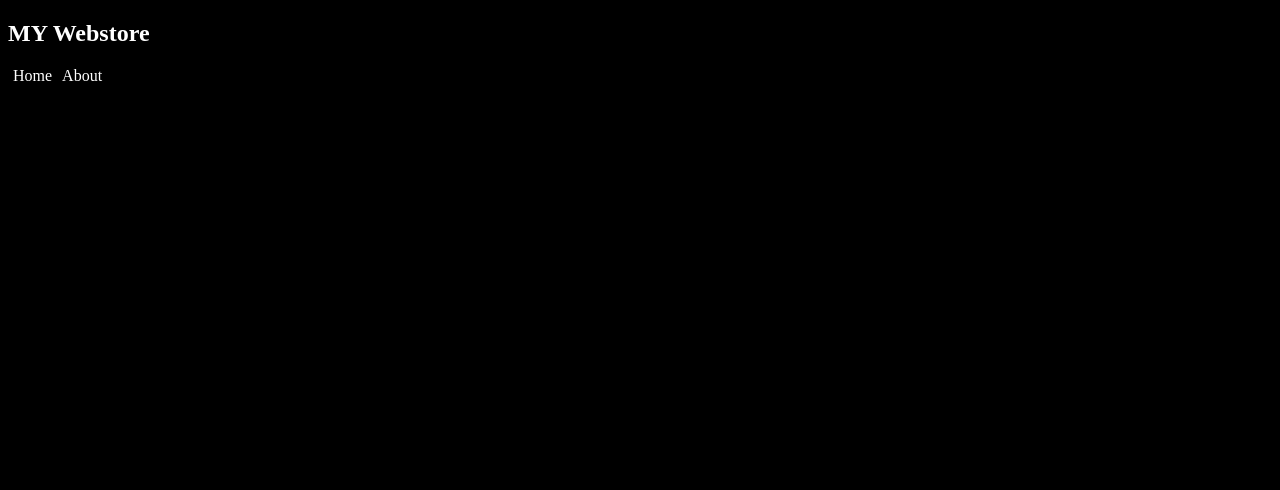
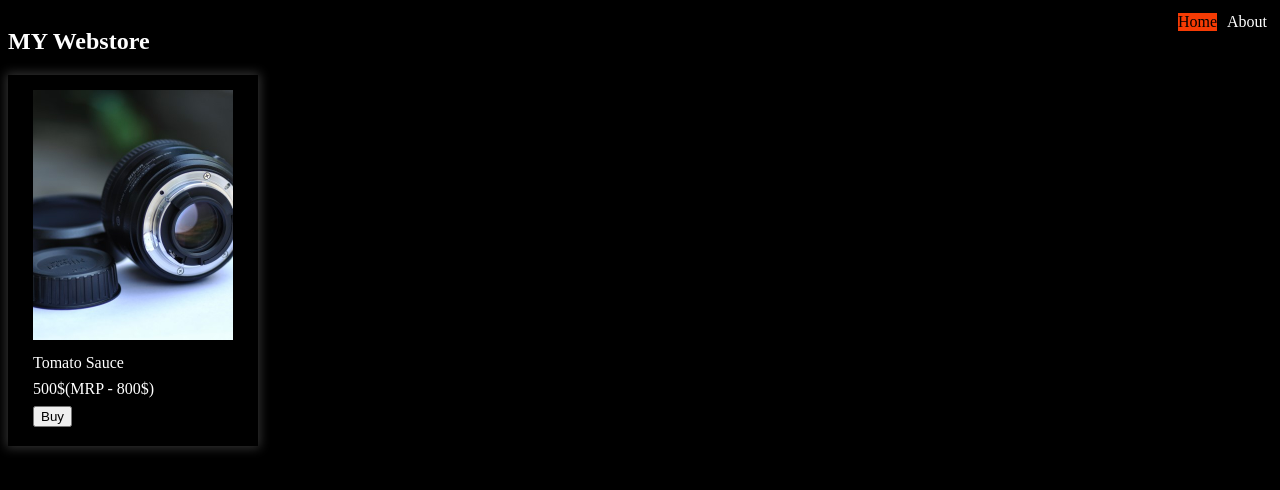
Before and after one commit to sauravk7077/shopApp, a React (Create React App) app: page / in a window 1280 px wide. Shown: the top 490 px of the page. Built offline with nearby package versions, Linux system fonts and the light colour scheme.

Commit message:
added dummy item

```diff
--- a/src/App.js
+++ b/src/App.js
@@ -1,19 +1,22 @@
 import React from 'react';
 import Header from "./components/Header";
 import About from "./components/About";
+import Home from "./components/Home";
 import {BrowserRouter, Route} from "react-router-dom";
-import Bounce from "react-reveal/Bounce";
 
-function App() {
+class App extends React.Component {
+  render() {
     return (
       <BrowserRouter>
         <div className="App">
           <Header/>
+          <Route path='/' component={Home} exact/>
           <Route path="/about" component={About}/>
         </div>
       </BrowserRouter>
 
     );
   }
+}
 
 export default App;
--- a/src/components/About.js
+++ b/src/components/About.js
@@ -6,7 +6,7 @@ function About() {
         <div>
             <Fade>
                 <h2>About</h2>
-                <p>We are webstore. We sell everything from Cakes to OLED TV's. Welcome to our store</p>
+                <p>We are webstore. We sell everything from Cakes to OLED TV's. Welcome to our store.</p>
             </Fade>
         </div>
     )
--- a/src/components/Header.js
+++ b/src/components/Header.js
@@ -1,5 +1,5 @@
 import React from "react";
-import {Link, useLocation } from "react-router-dom";
+import {NavLink, useLocation } from "react-router-dom";
 
 function Header() {
     const loc = useLocation;
@@ -9,10 +9,10 @@ function Header() {
                 <div id='logo'>
                     <h2>MY Webstore</h2>
                 </div>
-                <div>
-                    <Link className="link" to="/">Home</Link>
-                    <Link className="link" to="/about">About</Link>
-                </div>
+                <nav>
+                    <NavLink className="link" to="/" exact>Home</NavLink>
+                    <NavLink className="link" to="/about">About</NavLink>
+                </nav>
             </header>
     )
 }
--- /dev/null
+++ b/src/components/Home.js
@@ -0,0 +1,12 @@
+import React from "react";
+import Item from "./Item";
+
+function Home() {
+    return (
+        <div id="home">
+            <Item></Item>
+        </div>
+    )
+}
+
+export default Home;
--- /dev/null
+++ b/src/components/Item.js
@@ -0,0 +1,24 @@
+import React from "react";
+
+
+function Item(props) {
+    return (
+        <div className="item">
+            <div className="image">
+                <img src="img/cam.jpg" alt="Tomato Sauce" loading='lazy'/>
+            </div>
+            <div className="details">
+                <div className="head">Tomato Sauce</div>
+                <div >
+                    <span>
+                    <p>500$</p>
+                    <p>(MRP - 800$)</p>
+                    </span>
+                </div>
+                <button>Buy</button>
+            </div>
+        </div>
+    )
+}
+
+export default Item;
--- a/src/index.sass
+++ b/src/index.sass
@@ -1,6 +1,12 @@
 $white: #fff
 $main: #F53B04
 $bg: #000
+
+@mixin centered-flex($j:center, $a:flex-start)
+  display: flex
+  align-items: $a
+  justify-content: $j
+
 
 body
   background: $bg
@@ -10,6 +16,16 @@ body
 a
   text-decoration: none
 
+p
+  display: inline
+
+header
+  @include centered-flex(space-between)
+  nav
+    @include centered-flex()
+
+
+
 .link
   color: $white
   font-size: 1em
@@ -17,3 +33,35 @@ a
   &:hover
     background: $main
     color: $bg
+
+.link.active
+  background: $main
+  color: $bg
+
+
+.item
+  @include centered-flex(center, center)
+  box-shadow: 0 0 10px 2px lighten($bg, 20%)
+  width: 250px
+  box-sizing: border-box
+  padding: 10px
+  flex-direction: column
+  .image
+    width: 200px
+    height: 250px
+    overflow: hidden
+  > *
+    margin: 5px
+
+.details
+  width: 200px
+  @include centered-flex(center, flex-start)
+
+  flex-direction: column
+  box-sizing: border-box
+  *
+    margin: 4px 0
+
+.item
+  img
+    width: 250px
```
Also changed, not shown: public/img/cam.jpg (added). Lines whose indentation alone changed are shown as unchanged.
